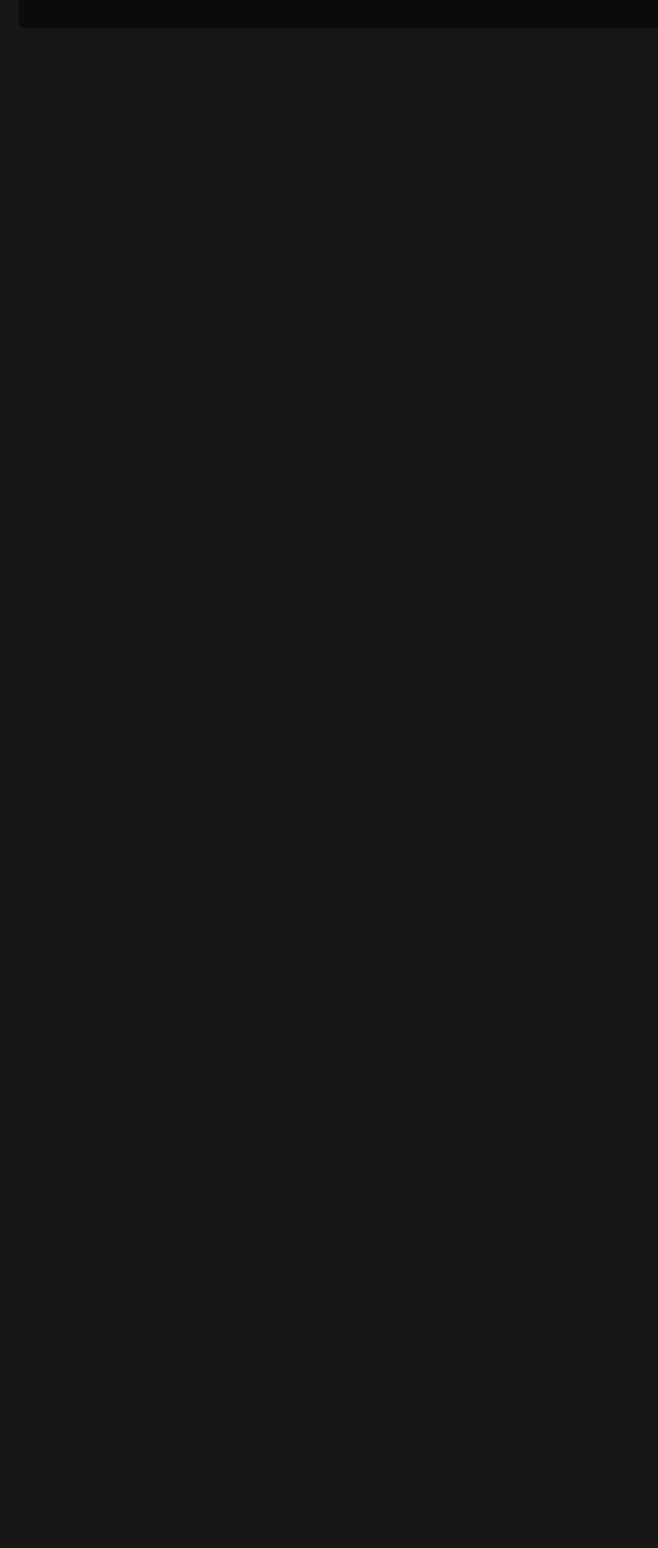
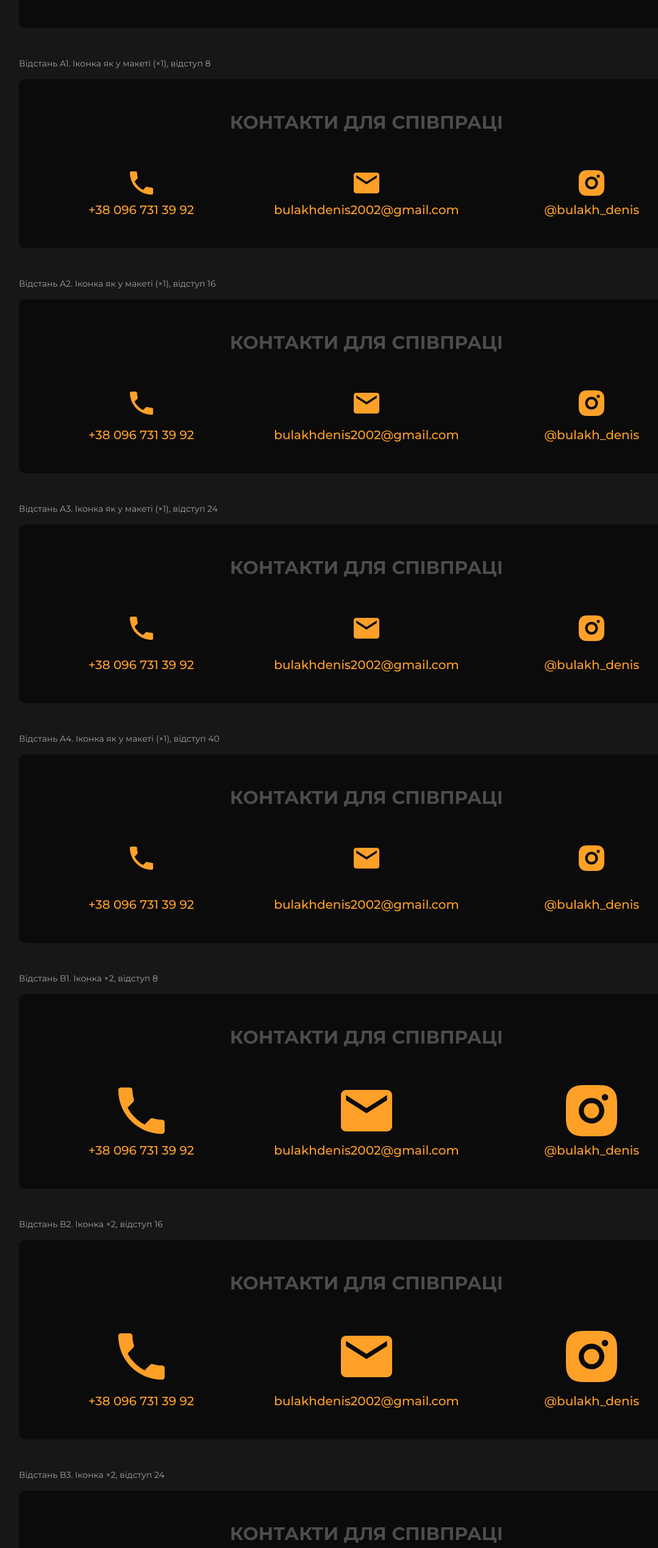
Before and after one commit to Ekachcka/Preza_denis, a Next.js app: page /proposals/contacts-size in a window 1280 px wide. Shown: the part 5928-8466 px from the top of the page at 61% size, without its empty margins (39-1118 px from the left). Before the commit the page ends 6014 px from the top, so only its background shows below. Built offline with nearby package versions, Linux system fonts and the light colour scheme.

Commit message:
Contacts proposal: icon-text gap variants

```diff
--- a/src/app/proposals/contacts-size/page.tsx
+++ b/src/app/proposals/contacts-size/page.tsx
@@ -36,6 +36,14 @@ const VARIANTS: Variant[] = [
   { name: "10. Усе в одній рамці-картці: іконка в колі-обведенні 96 + текст", icon: 1.3, gap: "gap-6", frame: "box", circle: 96 },
   { name: "11. Одна картка: сіра заливка + оранжева рамка, іконка ×1.6", icon: 1.6, gap: "gap-6", frame: "boxFilled" },
   { name: "12. Горизонтальна пігулка: іконка ліворуч, текст праворуч, одна обводка", icon: 1.2, gap: "gap-4", frame: "pill" },
+  { name: "Відстань A1. Іконка як у макеті (×1), відступ 8", icon: 1, gap: "gap-2", frame: "none" },
+  { name: "Відстань A2. Іконка як у макеті (×1), відступ 16", icon: 1, gap: "gap-4", frame: "none" },
+  { name: "Відстань A3. Іконка як у макеті (×1), відступ 24", icon: 1, gap: "gap-6", frame: "none" },
+  { name: "Відстань A4. Іконка як у макеті (×1), відступ 40", icon: 1, gap: "gap-10", frame: "none" },
+  { name: "Відстань B1. Іконка ×2, відступ 8", icon: 2, gap: "gap-2", frame: "none" },
+  { name: "Відстань B2. Іконка ×2, відступ 16", icon: 2, gap: "gap-4", frame: "none" },
+  { name: "Відстань B3. Іконка ×2, відступ 24", icon: 2, gap: "gap-6", frame: "none" },
+  { name: "Відстань B4. Іконка ×2, відступ 48", icon: 2, gap: "gap-12", frame: "none" },
 ];
 
 export default function ContactsSizePreview() {
```
